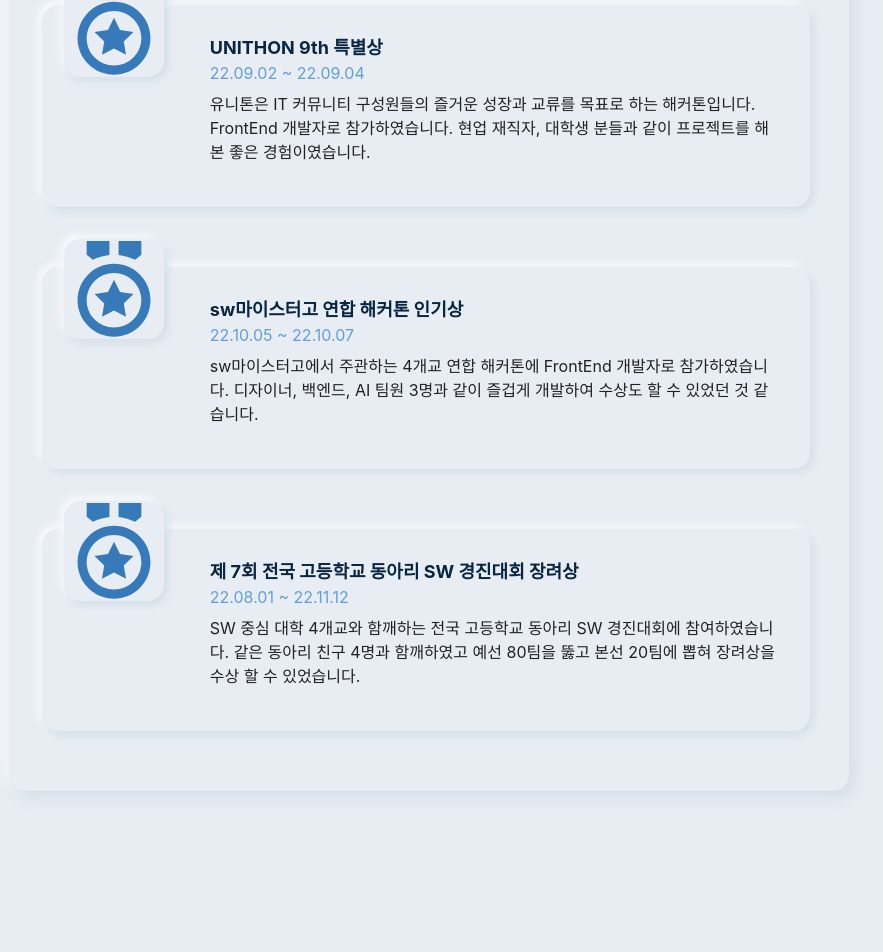
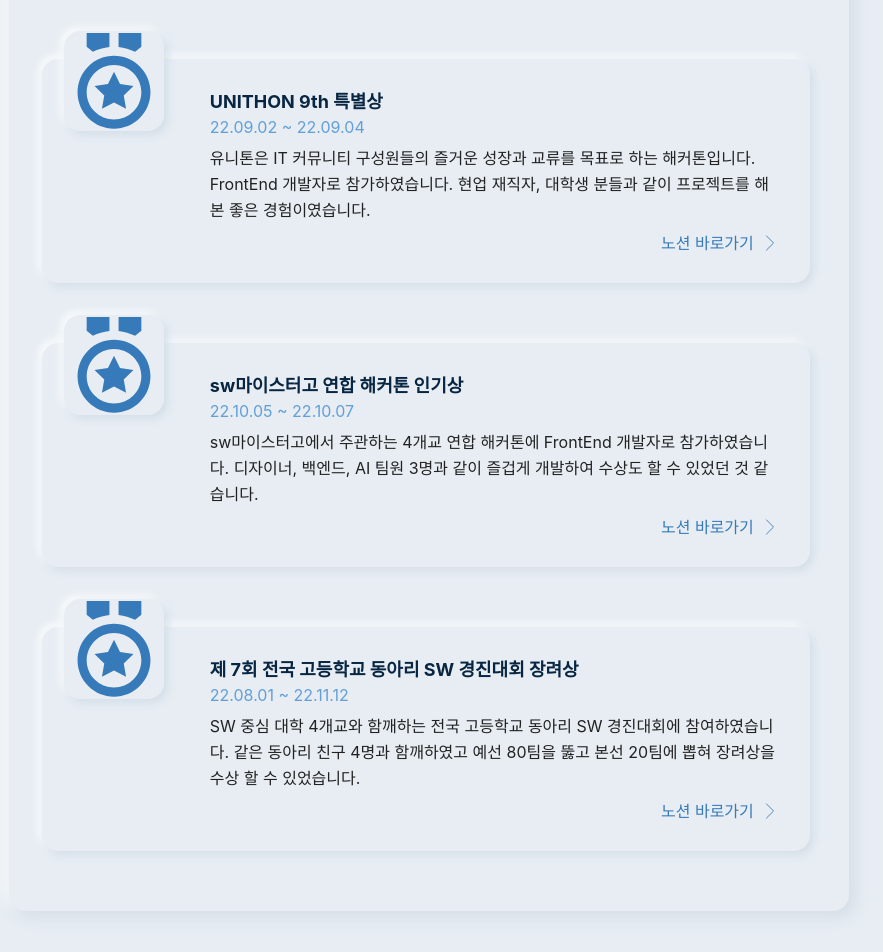
Before and after one commit to potatovllage/Web-Portfolio, a Next.js app: page / in a window 1280 px wide. Shown: the part 1563-2515 px from the top of the page, without its empty margins (383-1266 px from the left). Before the commit the page ends 2474 px from the top, so only its background shows below. Built offline with nearby package versions, Linux system fonts and the light colour scheme.

Commit message:
feat: 노션 바로가기 추가

```diff
--- a/components/about/index.tsx
+++ b/components/about/index.tsx
@@ -8,6 +8,7 @@
 import onBagger from "../../assets/organizations/onBagger.svg";
 import { openWindow } from "../../utils/function/openWindow";
 import PageTitle from "../common/PageTitle";
+import leftVector from "../../assets/Icon/leftVector.svg";
 
 const About = () => {
   return (
@@ -171,6 +172,16 @@
               해커톤입니다. FrontEnd 개발자로 참가하였습니다. 현업 재직자,
               대학생 분들과 같이 프로젝트를 해본 좋은 경험이였습니다.
             </AwardContentText>
+            <AwardNotionContainer
+              onClick={() =>
+                openWindow(
+                  "https://www.notion.so/f1925d8a37c14337ba80b0122bf61ce6?v=bcb8bb40215746d9ac3334519bb88080"
+                )
+              }
+            >
+              <p>노션 바로가기</p>
+              <Image width={16} height={16} src={leftVector} alt=">" />
+            </AwardNotionContainer>
           </AwardContentWrapper>
         </AwardBox>
         <AwardBox>
@@ -187,6 +198,16 @@
               참가하였습니다. 디자이너, 백엔드, AI 팀원 3명과 같이 즐겁게
               개발하여 수상도 할 수 있었던 것 같습니다.
             </AwardContentText>
+            <AwardNotionContainer
+              onClick={() =>
+                openWindow(
+                  "https://www.notion.so/f1925d8a37c14337ba80b0122bf61ce6?v=bcb8bb40215746d9ac3334519bb88080"
+                )
+              }
+            >
+              <p>노션 바로가기</p>
+              <Image width={16} height={16} src={leftVector} alt=">" />
+            </AwardNotionContainer>
           </AwardContentWrapper>
         </AwardBox>
         <AwardBox>
@@ -203,6 +224,16 @@
               참여하였습니다. 같은 동아리 친구 4명과 함깨하였고 예선 80팀을 뚫고
               본선 20팀에 뽑혀 장려상을 수상 할 수 있었습니다.
             </AwardContentText>
+            <AwardNotionContainer
+              onClick={() =>
+                openWindow(
+                  "https://www.notion.so/f1925d8a37c14337ba80b0122bf61ce6?v=bcb8bb40215746d9ac3334519bb88080"
+                )
+              }
+            >
+              <p>노션 바로가기</p>
+              <Image width={16} height={16} src={leftVector} alt=">" />
+            </AwardNotionContainer>
           </AwardContentWrapper>
         </AwardBox>
       </AwardContainer>
@@ -231,6 +262,7 @@
     font-weight: 400;
     font-size: 16px;
     margin-bottom: 30px;
+    line-height: 26px;
   }
 `;
 
@@ -296,6 +328,7 @@
   }
 
   > p {
+    line-height: 26px;
     font-size: 16px;
     font-weight: 400;
     color: #222222;
@@ -415,10 +448,25 @@
 `;
 
 const AwardContentText = styled.p`
+  line-height: 26px;
   color: #222222;
   font-weight: 400;
   font-size: 16px;
   margin-bottom: 12px;
 `;
 
+const AwardNotionContainer = styled.div`
+  display: flex;
+  justify-content: flex-end;
+  cursor: pointer;
+
+  > p {
+    margin-right: 8px;
+    font-weight: 400;
+    font-size: 16px;
+    line-height: 16px;
+    color: #377ab9;
+  }
+`;
+
 export default About;
```
Also changed, not shown: assets/Icon/leftVector.svg (added).
